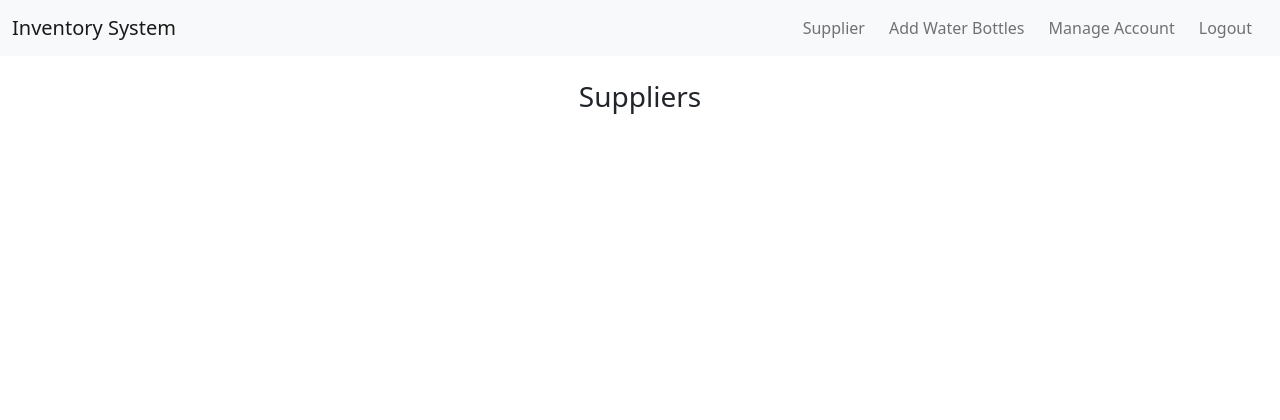
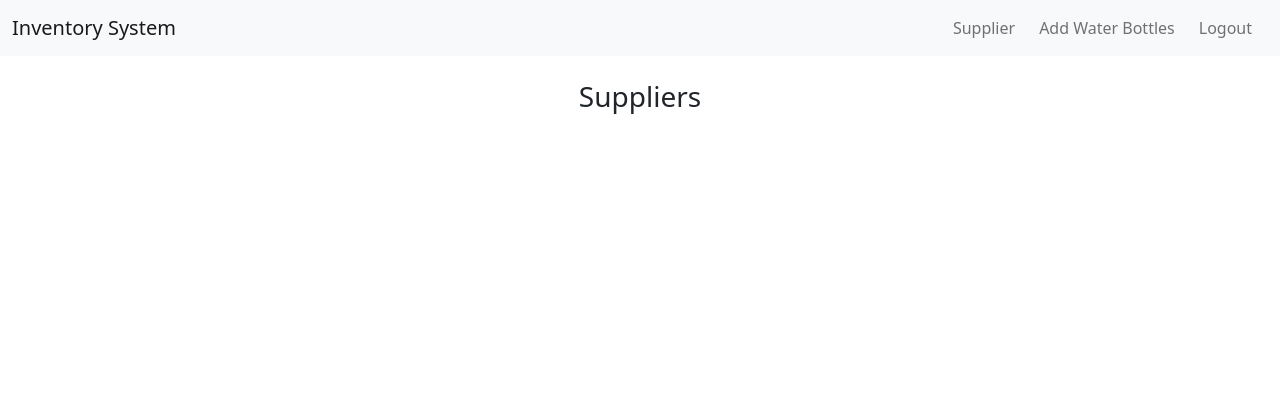
Before and after one commit to adena-wena/M6E-DjangoForms-LapuzSabandoValverde, a Django app: template Project 6/M6P-DjangoForms-LapuzSabandoValverde/MyInventoryApp/templates/MyInventoryApp/view_supplier.html in a window 1280 px wide. Shown: the top 420 px of the page. Run offline with Django 5.2, Linux system fonts and the light colour scheme; the template is opened without the code that fills it, so the values that code supplies are empty; some libraries are stand-ins or nearby versions.

Commit message:
manage_account plsss

```diff
--- a/Project 6/M6P-DjangoForms-LapuzSabandoValverde/MyInventoryApp/templates/MyInventoryApp/view_supplier.html
+++ b/Project 6/M6P-DjangoForms-LapuzSabandoValverde/MyInventoryApp/templates/MyInventoryApp/view_supplier.html
@@ -6,7 +6,9 @@
     <a class="nav-link me-2" href="{% url 'add_bottle' %}">Add Water Bottles</a>
   </li>
   <li class="nav-item">
+    {% if account %}
     <a class="nav-link me-2" href="{% url 'manage_account' pk=account.pk %}">Manage Account</a>
+    {% endif %}
   </li>
   <li class="nav-item">
     <a class="nav-link me-2" href="{% url 'login' %}">Logout</a>
--- a/Project 6/M6P-DjangoForms-LapuzSabandoValverde/MyInventoryApp/views.py
+++ b/Project 6/M6P-DjangoForms-LapuzSabandoValverde/MyInventoryApp/views.py
@@ -61,9 +61,9 @@ def login_view(request):
         try:
             account = Account.objects.get(username=username)
             if account.getPassword() == password:
-                request.session['user_id'] = account.pk
+                request.session['account_id'] = account.pk
                 request.session['username'] = account.username
-                id = account.pk
+                # id = account.pk
                 return redirect ('view_supplier')
             else:
                 messages.error(request, 'Invalid login')
--- a/tapasV2/tapasapp/templates/tapasapp/better_list.html
+++ b/tapasV2/tapasapp/templates/tapasapp/better_list.html
@@ -21,7 +21,7 @@
 
                                     <p>
                                         {% if account %}
-                                            <a href="{%  %}"  class="btn btn-success">Manage</a>
+                                            <a href="{% url 'manage_account' pk=account.pk %}"  class="btn btn-success">Manage</a>
                                         {% endif %}
                                         <a href="{% url 'login' %}"  class="btn btn-danger">Logout</a>
 
```
Also changed, not shown: Project 6/M6P-DjangoForms-LapuzSabandoValverde/db.sqlite3, tapasV2/db.sqlite3.
